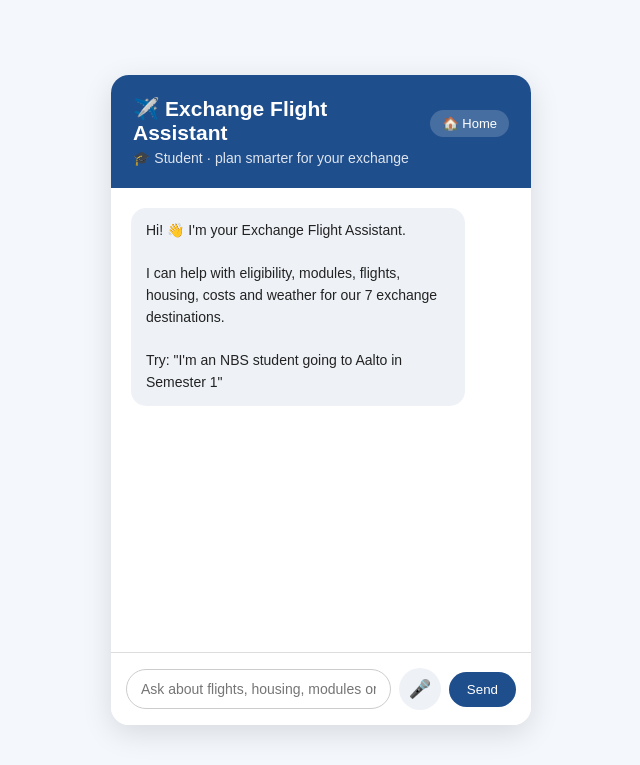
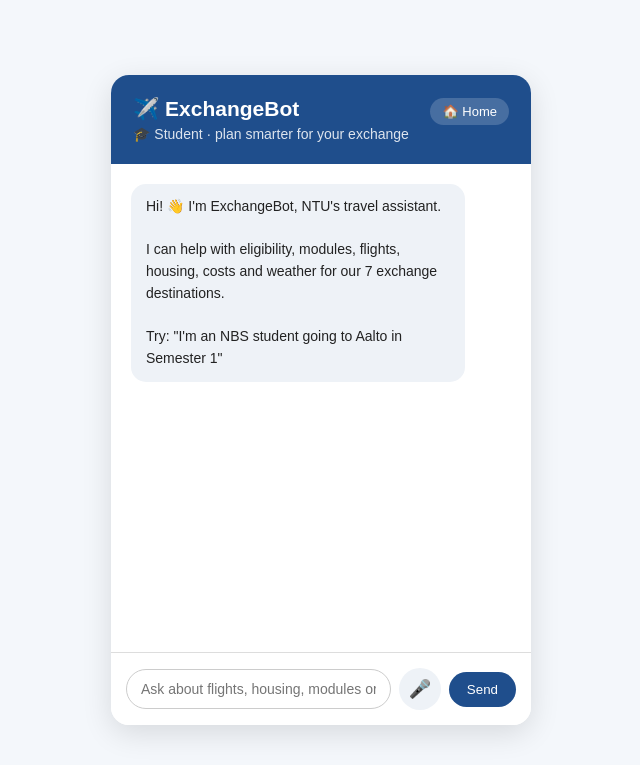
Before and after one commit to veda-ho/Chatbot, a Flask app: page /student in a window 1280 px wide. Shown: the top 765 px of the page, without its empty margins (319-959 px from the left). Run offline with Flask 3, Linux system fonts and the light colour scheme; parts of the project's set-up code (start-up, migrations or seed data) failed here and were passed over.

Commit message:
Add files via upload

```diff
--- a/templates/home.html
+++ b/templates/home.html
@@ -20,7 +20,7 @@
 
         <!-- Header -->
         <div class="chat-header">
-            <h1>✈️ Exchange Flight Assistant</h1>
+            <h1>✈️ ExchangeBot</h1>
             <p>NTU's travel assistant for exchange and work trips</p>
         </div>
 
--- a/templates/index.html
+++ b/templates/index.html
@@ -24,7 +24,7 @@
 
             <div class="header-row">
 
-                <h1>✈️ Exchange Flight Assistant</h1>
+                <h1>✈️ ExchangeBot</h1>
 
                 <!-- Back to the home page: starts a new chat -->
                 <a
@@ -51,13 +51,13 @@
 
             <!-- Keep each line of the greeting on one line: line breaks here show in the chat -->
             {% if role == "staff" %}
-            <div class="message bot-message" id="greeting">Hi! 👋 I'm your NTU travel assistant.
+            <div class="message bot-message" id="greeting">Hi! 👋 I'm ExchangeBot, NTU's travel assistant.
 
 I'll only show flights and bookings you can claim under NTU's staff travel policy.
 
 Try: "I need a flight to Hanoi for a research trip on 12 January"</div>
             {% else %}
-            <div class="message bot-message" id="greeting">Hi! 👋 I'm your Exchange Flight Assistant.
+            <div class="message bot-message" id="greeting">Hi! 👋 I'm ExchangeBot, NTU's travel assistant.
 
 I can help with eligibility, modules, flights, housing, costs and weather for our 7 exchange destinations.
 
```
